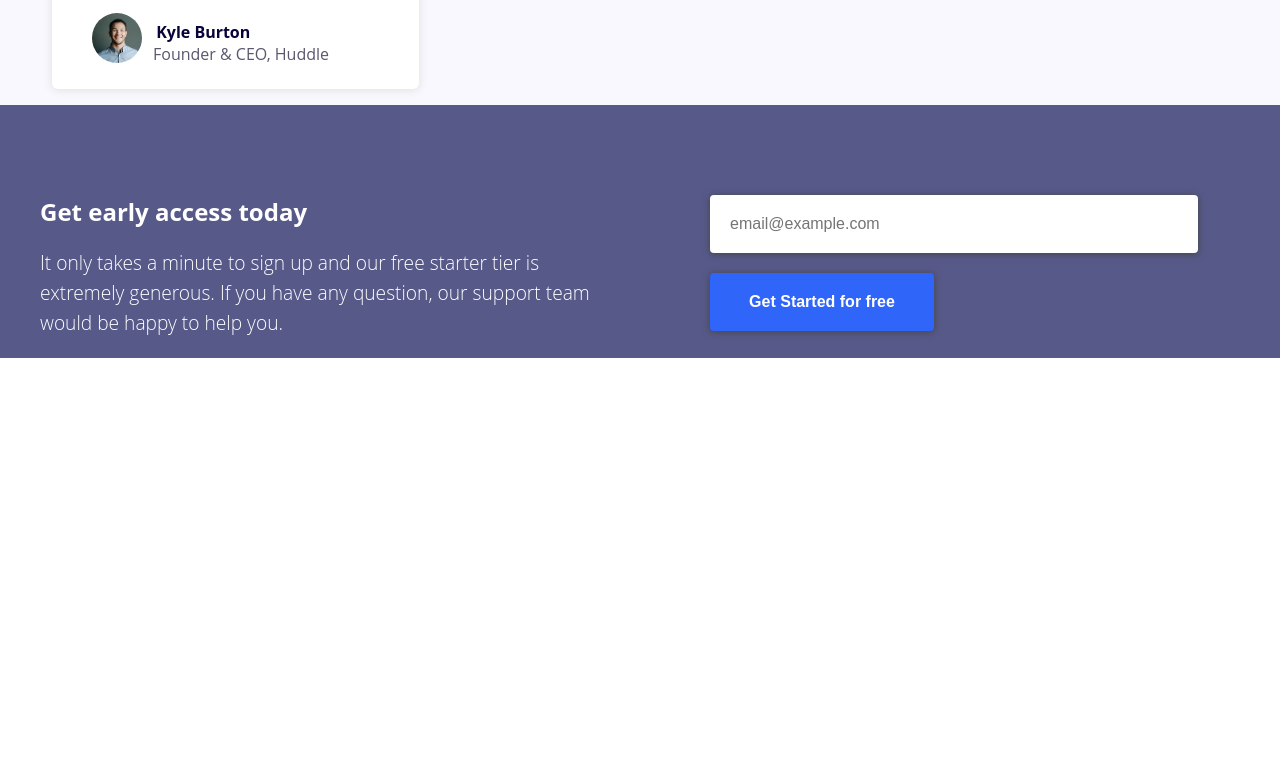
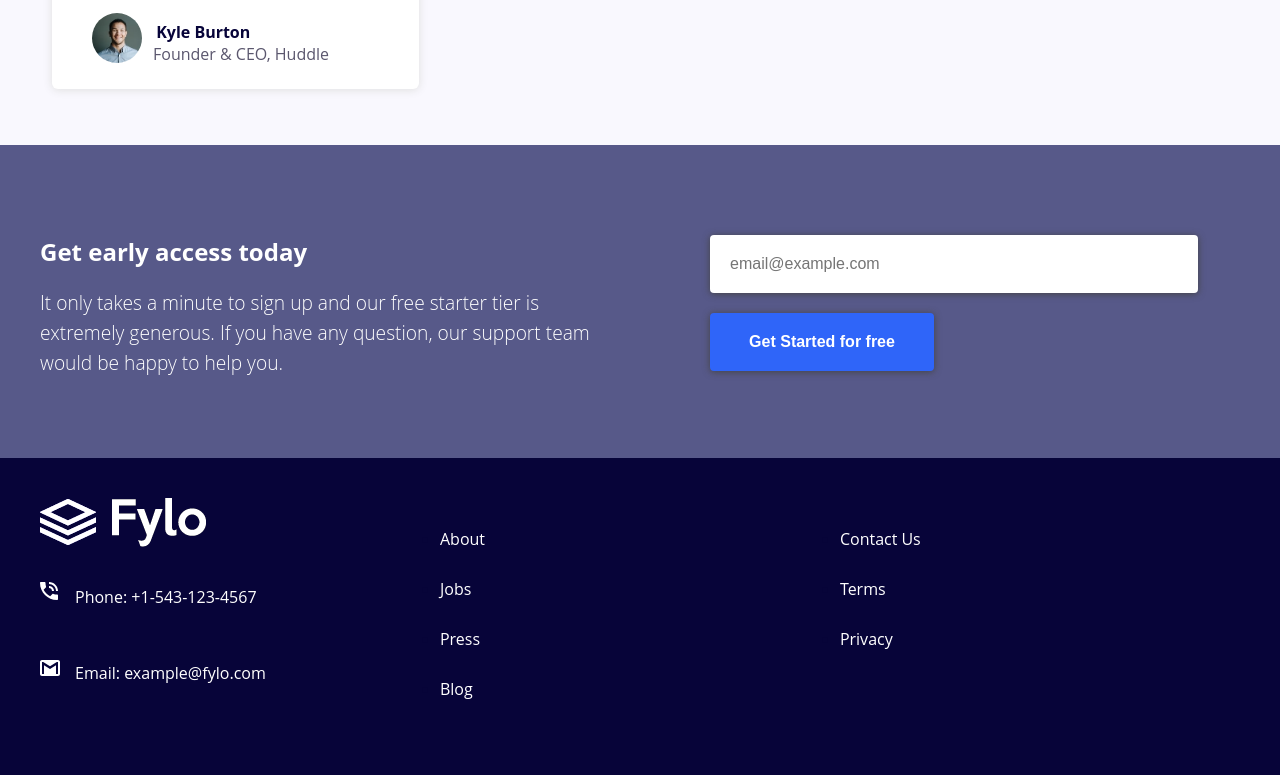
Before and after one commit to ShivPrashant777/fylo-landing-page, a plain HTML site: page index.html in a window 1280 px wide. Shown: the part 1480-2255 px from the top of the page. Before the commit the page ends 1838 px from the top, so only its background shows below. Drawn offline with Linux system fonts and the light colour scheme.

Commit message:
Fourth Commit

```diff
--- a/css/main.scss
+++ b/css/main.scss
@@ -22,7 +22,7 @@ body {
         padding: 10px;
         img {
             margin-left: 10px;
-            width: 85%;
+            width: 70%;
         }
         a {
             text-decoration: none;
@@ -162,7 +162,7 @@ body {
 // Early Access
 .early-access {
     background-color: #575989;
-
+    padding-bottom: 60px;
     .left {
         color: white;
         padding: 20px 10px;
@@ -204,6 +204,41 @@ body {
             background-color: #2f65f9;
             box-shadow: 0 1px 7px rgb(68, 68, 68);
         }
+    }
+}
+
+.footer {
+    background-color: hsl(243, 87%, 12%);
+    padding: 40px;
+
+    #footer-logo {
+        margin-bottom: 30px;
+    }
+
+    p {
+        color: white;
+    }
+
+    .contact {
+        padding: 0;
+        margin: 0;
+        display: block;
+        p {
+            position: relative;
+            bottom: 35px;
+            left: 35px;
+        }
+    }
+
+    ul {
+        padding: 0;
+    }
+
+    li a {
+        padding: 0;
+        text-decoration: none;
+        line-height: 50px;
+        color: white;
     }
 }
 
@@ -255,6 +290,7 @@ body {
     }
 
     .container {
+        padding-bottom: 40px;
         .right {
             margin-top: 0;
         }
@@ -308,6 +344,7 @@ body {
     .early-access {
         display: flex;
         padding: 0;
+        padding-bottom: 60px;
         .left {
             padding: 20px 40px;
             margin: 0;
@@ -336,4 +373,20 @@ body {
             }
         }
     }
+
+    .footer {
+        .column {
+            float: left;
+            width: 33.33%;
+        }
+        :after {
+
+        }
+    }
+
+    .footer:after {
+        content: "";
+        display: table;
+        clear: both;
+    }
 }
--- a/index.html
+++ b/index.html
@@ -77,5 +77,34 @@
             <button type="submit">Get Started for free</button>
         </div>
     </div>
+
+    <div class="footer">
+        <div class="column">
+            <img src="images/logo-white.png" alt="" id="footer-logo">
+            <div class="contact">
+                <img src="images/icon-phone.svg" alt="">
+                <p>Phone: +1-543-123-4567</p>
+            </div>
+            <div class="contact">
+                <img src="images/icon-email.svg" alt="">
+                <p>Email: example@fylo.com</p>
+            </div>
+        </div>
+        <div class="column">
+          <ul>
+              <li><a href="#">About</a></li>
+              <li><a href="#">Jobs</a></li>
+              <li><a href="#">Press</a></li>
+              <li><a href="#">Blog</a></li>
+          </ul>
+        </div>
+        <div class="column">
+          <ul>
+              <li><a href="#">Contact Us</a></li>
+              <li><a href="#">Terms</a></li>
+              <li><a href="#">Privacy</a></li>
+          </ul>
+        </div>
+    </div>
 </body>
 </html>
```
Also changed, not shown: css/main.css, images/logo-white.png (added), 1 other file.
